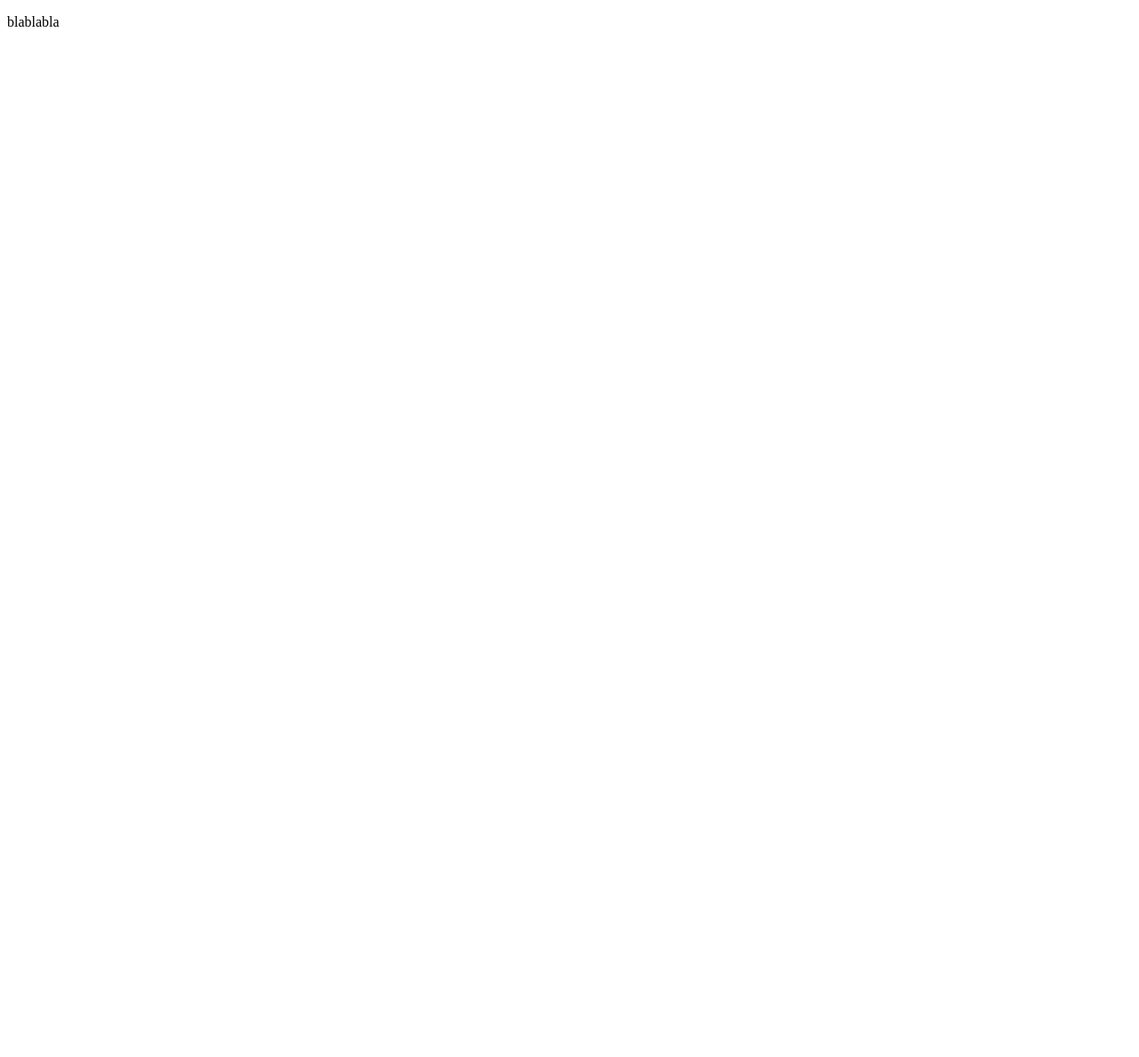
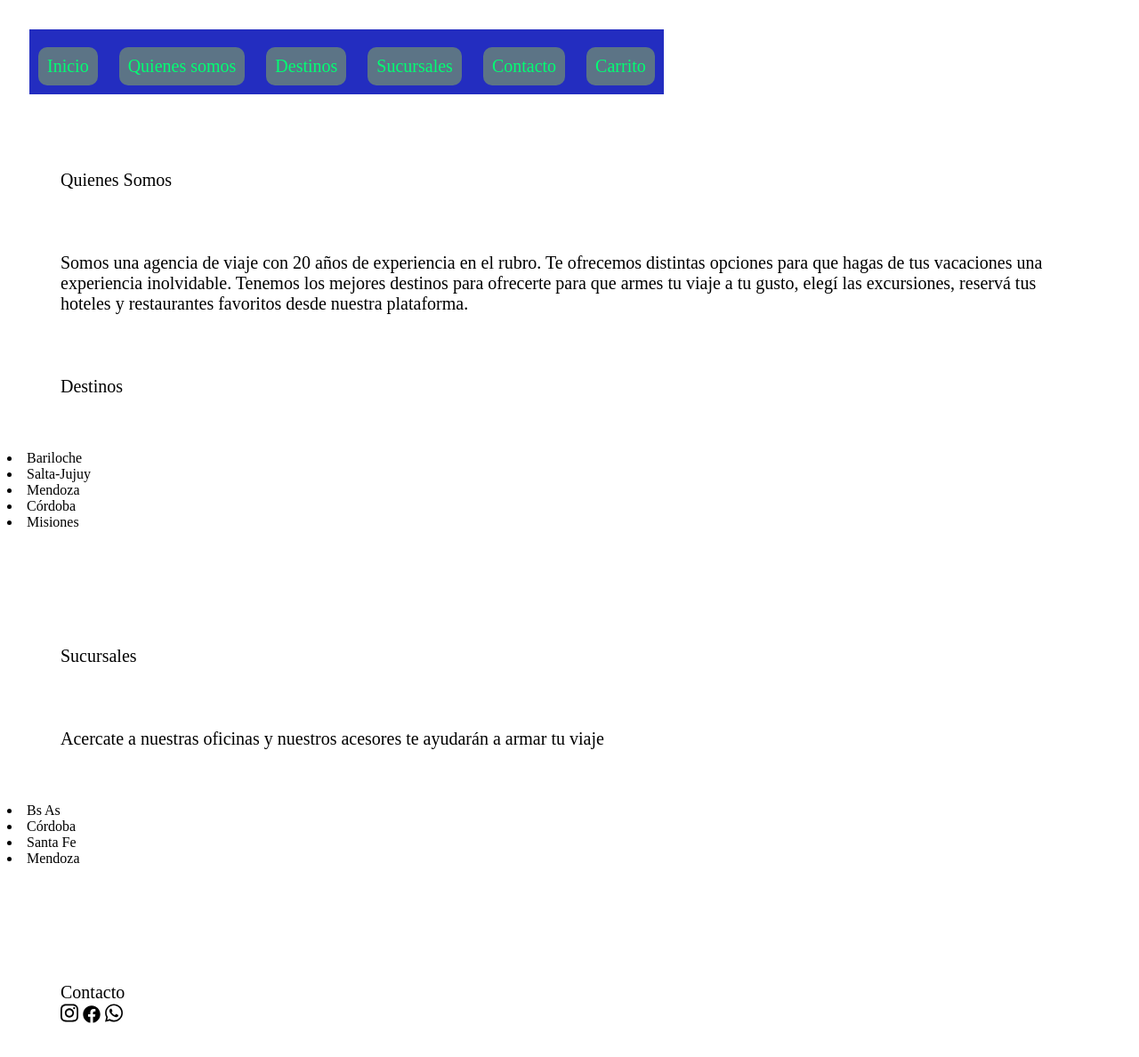
Before and after one commit to Fiorella-Corsetti/Trabajo_Practico1, a plain HTML site: page index.html in a window 1280 px wide. Shown: the whole page at 89% size. Before the commit the page ends 800 px from the top, so only its background shows below. Drawn offline with Linux system fonts and the light colour scheme.

Commit message:
estructura básica
Chicas, aquí comence a agregar algunas estructuras básicas, sientanse libres de agregar o modificar lo que les parezca.

```diff
--- /dev/null
+++ b/estilos.css
@@ -0,0 +1,52 @@
+nav {
+    position: static;
+    top: 0px;
+    left: 0px;
+    padding-top: 10px;
+    border: 10px red;
+    margin: 25px;
+    background-color: rgb(35, 45, 192);
+    display: inline-block;
+
+}
+.anav {
+    text-decoration: none;
+    background-color: rgba(117, 146, 111, 0.704);
+    font-size: 20px;
+    color: black;
+    padding: 10px;
+    border: 5px;
+    margin: 10px;
+    border-radius: 10px;
+    display: inline-block;
+
+}
+a:link {
+    color: rgb(0, 255, 115);
+}
+
+a:hover {
+    background-color: rgb(10, 55, 114);
+}
+
+a:visited {
+    color: blue;
+}
+
+a:active {
+    background-color: yellow;
+    color: rgb(219, 115, 11);
+}
+p::selection{
+    background-color: coral
+}
+
+p {
+    padding: 10px;
+    border: 10px;
+    margin: 50px;
+    font-size: 20px;
+}
+.redsocial{
+    width: 20px;
+}
--- a/index.html
+++ b/index.html
@@ -1,13 +1,59 @@
 <!DOCTYPE html>
 <html lang="en">
+
 <head>
     <meta charset="UTF-8">
     <meta http-equiv="X-UA-Compatible" content="IE=edge">
     <meta name="viewport" content="width=device-width, initial-scale=1.0">
-    <title>Document</title>
+    <title>TP1: viajá ya!</title>
+    <link rel="stylesheet" href="./estilos.css">
 </head>
+
 <body>
-    <p>blablabla</p>
+    <header>
+        <nav>
+            <a class=anav href="inicio">Inicio</a>
+            <a class=anav href="#Quienes somos">Quienes somos</a>
+            <a class=anav href="#Destinos">Destinos</a>
+            <a class=anav href="#Sucursales">Sucursales</a>
+            <a class=anav href="#Contacto">Contacto</a>
+            <a class=anav href="Carrito de compras">Carrito</a>
+
+        </nav>
+    </header>
+    <main>
+        <p id="Quienes somos">Quienes Somos</p>
+        <p> Somos una agencia de viaje con 20 años de experiencia en el rubro. Te ofrecemos distintas opciones para que
+            hagas de tus vacaciones una experiencia inolvidable.
+            Tenemos los mejores destinos para ofrecerte para que armes tu viaje a tu gusto, elegí las excursiones,
+            reservá tus hoteles y restaurantes favoritos desde nuestra plataforma.</p>
+        <p id="Destinos">Destinos
+            <li>Bariloche</li>
+            <li>Salta-Jujuy</li>
+            <li>Mendoza</li>
+            <li>Córdoba</li>
+            <li>Misiones</li>
+        </p>
+        <p id="Sucursales">Sucursales
+            <p>Acercate a nuestras oficinas y nuestros acesores te ayudarán a armar tu viaje</p>
+            <li>Bs As</li>
+            <li>Córdoba</li>
+            <li>Santa Fe</li>
+            <li>Mendoza</li>
+        </p>
+
+    </main>
+    <footer>
+        <p
+            id="Contacto">Contacto
+            <br>
+            <a href="https://www.instagram.com/?lang=es"> <img class="redsocial" src="./imagenes/instagram.svg" alt></a>
+            <a href="https://www.facebook.com/?lang=es"> <img class="redsocial" src="./imagenes/facebook.svg" alt></a>
+            <a href="https://www.whatsapp.com/?lang=es"> <img class="redsocial" src="./imagenes/whatsapp.svg" alt></a>
+        </p>
+
+    </footer>
 
 </body>
+
 </html>
```
Also changed, not shown: imagenes/facebook.svg (added), imagenes/instagram.svg (added), imagenes/whatsapp.svg (added).
